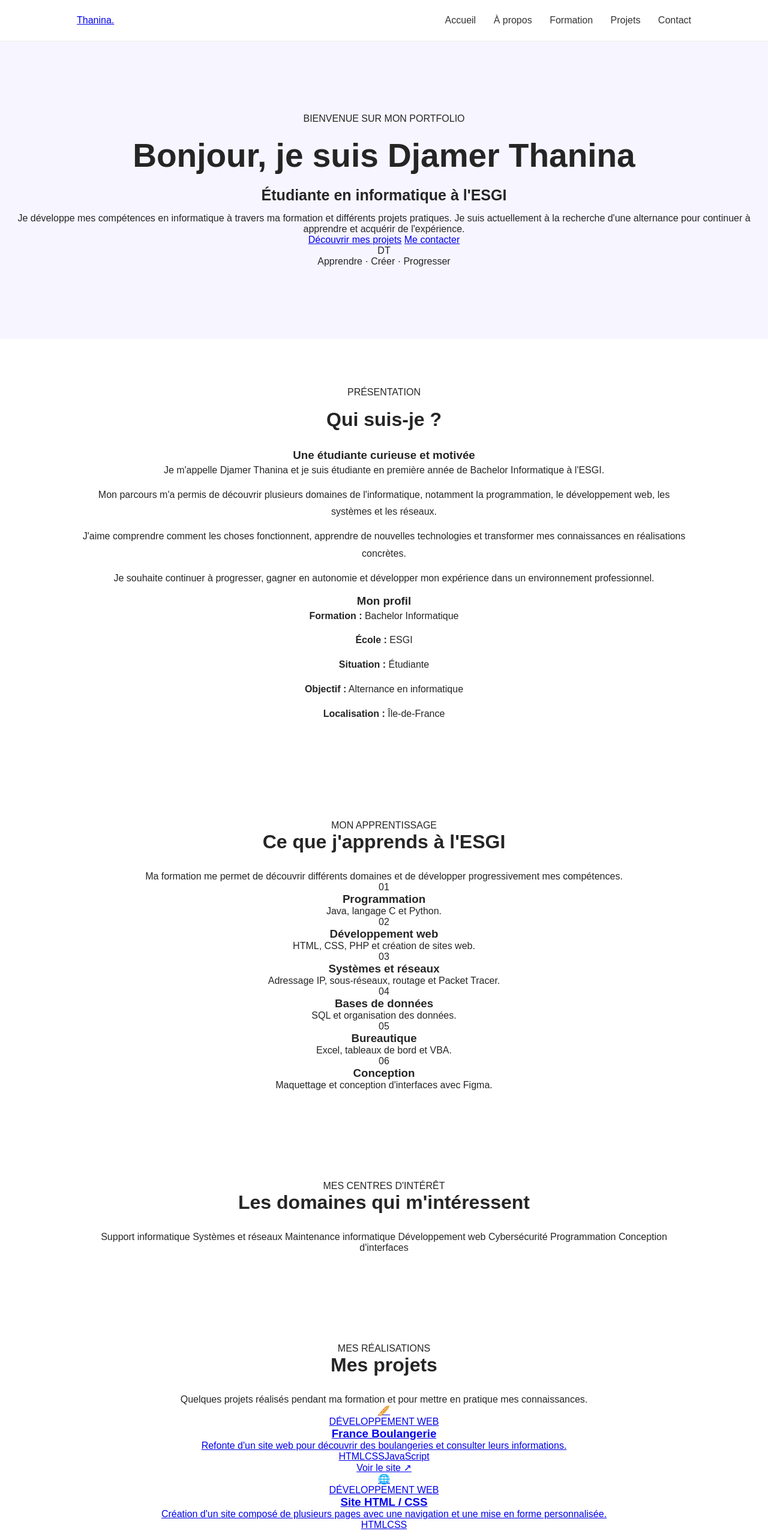
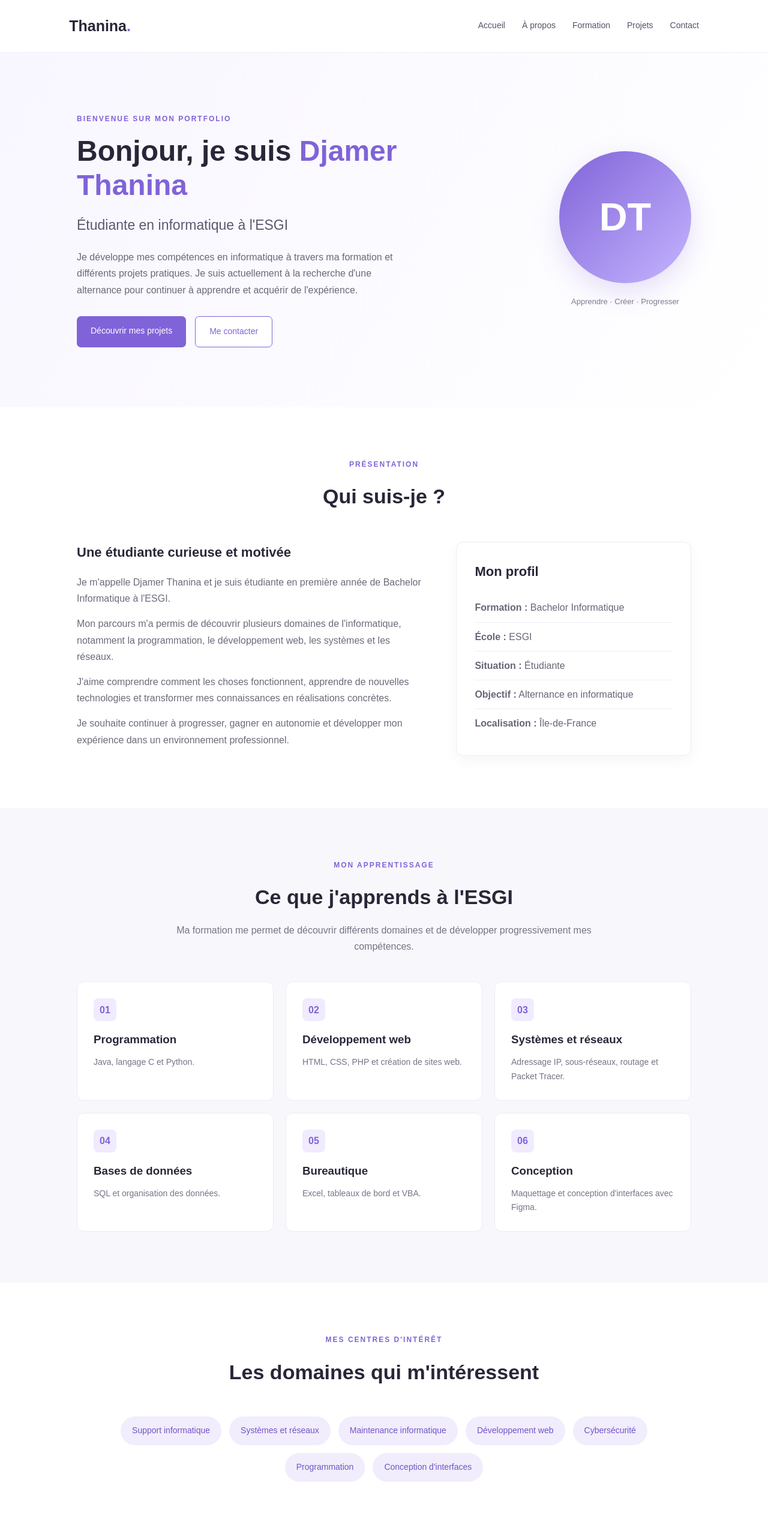
Before and after one commit to djamerthanina-arch/portfolio, a plain HTML site: page index.html in a window 1280 px wide. Shown: the top 2552 px of the page at 60% size. Drawn offline with Linux system fonts and the light colour scheme.

Commit message:
Refactor CSS styles and improve responsiveness
Updated styles for various elements including header, hero section, buttons, and footer. Adjusted media queries for better responsiveness.

```diff
--- a/style.css
+++ b/style.css
@@ -3,148 +3,513 @@
     margin: 0;
     padding: 0;
     box-sizing: border-box;
-    font-family: Arial, sans-serif;
     scroll-behavior: smooth;
 }
 
 body {
+    font-family: Arial, sans-serif;
+    color: #292638;
     background: #ffffff;
-    color: #252525;
+    line-height: 1.7;
 }
 
-header {
+a {
+    text-decoration: none;
+    color: inherit;
+}
+
+.header {
     display: flex;
     justify-content: space-between;
     align-items: center;
-    padding: 25px 10%;
-    border-bottom: 1px solid #eeeeee;
+    padding: 22px 9%;
+    background: white;
+    border-bottom: 1px solid #eeeeF3;
+    position: sticky;
+    top: 0;
+    z-index: 100;
 }
 
-header h2 {
-    color: #7456d8;
+.logo {
+    font-size: 25px;
+    font-weight: bold;
+    color: #292638;
+}
+
+.logo span {
+    color: #8063d8;
+}
+
+nav {
+    display: flex;
+    gap: 28px;
 }
 
 nav a {
-    text-decoration: none;
-    color: #333;
-    margin-left: 25px;
+    color: #555166;
+    font-size: 14px;
+    transition: 0.3s;
 }
 
 nav a:hover {
-    color: #7456d8;
+    color: #8063d8;
 }
 
 .hero {
-    text-align: center;
-    padding: 120px 20px;
-    background: #f7f5ff;
+    min-height: 570px;
+    padding: 100px 10%;
+    display: flex;
+    align-items: center;
+    justify-content: space-between;
+    gap: 50px;
+    background: linear-gradient(120deg, #f8f6ff, #ffffff);
 }
 
-.intro {
-    color: #7456d8;
-    letter-spacing: 3px;
+.hero-content {
+    max-width: 650px;
+}
+
+.small-title {
+    color: #8063d8;
+    font-size: 12px;
+    font-weight: bold;
+    letter-spacing: 2px;
+    margin-bottom: 15px;
 }
 
 .hero h1 {
-    font-size: 55px;
-    margin: 20px 0;
+    font-size: 48px;
+    line-height: 1.2;
+    margin-bottom: 18px;
+}
+
+.hero h1 span {
+    color: #8063d8;
 }
 
 .hero h2 {
-    font-size: 25px;
+    font-size: 23px;
+    font-weight: normal;
+    color: #5e5871;
+    margin-bottom: 20px;
+}
+
+.hero-description {
+    max-width: 570px;
+    color: #6b6878;
+}
+
+.hero-buttons {
+    display: flex;
+    flex-wrap: wrap;
+    gap: 15px;
+    margin-top: 30px;
+}
+
+.button {
+    display: inline-block;
+    padding: 13px 23px;
+    background: #8063d8;
+    color: white;
+    border-radius: 7px;
+    font-size: 14px;
+    transition: 0.3s;
+}
+
+.button:hover {
+    background: #6246b5;
+    transform: translateY(-3px);
+}
+
+.button-light {
+    background: white;
+    color: #8063d8;
+    border: 1px solid #8063d8;
+}
+
+.button-light:hover {
+    color: white;
+}
+
+.hero-decoration {
+    text-align: center;
+    color: #807a91;
+    font-size: 13px;
+}
+
+.circle {
+    width: 220px;
+    height: 220px;
+    border-radius: 50%;
+    background: linear-gradient(135deg, #8063d8, #c5b5ff);
+    display: flex;
+    align-items: center;
+    justify-content: center;
+    margin-bottom: 20px;
+    box-shadow: 0 15px 45px rgba(128, 99, 216, 0.2);
+}
+
+.circle span {
+    font-size: 65px;
+    font-weight: bold;
+    color: white;
+}
+
+.section {
+    padding: 85px 10%;
+}
+
+.section-grey {
+    background: #f8f7fb;
+}
+
+.section-heading {
+    text-align: center;
+    max-width: 700px;
+    margin: 0 auto 45px;
+}
+
+.section-heading h2 {
+    font-size: 34px;
+    margin-bottom: 12px;
+}
+
+.section-heading > p:last-child {
+    color: #777386;
+}
+
+.about-content {
+    display: grid;
+    grid-template-columns: 1.5fr 1fr;
+    gap: 45px;
+    align-items: center;
+}
+
+.about-text h3,
+.about-card h3 {
+    font-size: 22px;
+    margin-bottom: 18px;
+}
+
+.about-text p {
+    color: #6e6a7a;
     margin-bottom: 15px;
 }
 
-.btn {
-    display: inline-block;
-    margin-top: 25px;
-    padding: 14px 25px;
-    background: #7456d8;
-    color: white;
-    text-decoration: none;
-    border-radius: 8px;
+.about-card {
+    background: white;
+    border: 1px solid #eeeaf7;
+    border-radius: 12px;
+    padding: 30px;
+    box-shadow: 0 8px 25px rgba(40, 30, 70, 0.04);
 }
 
-section {
-    padding: 75px 10%;
-    text-align: center;
+.about-card p {
+    border-bottom: 1px solid #f0edf5;
+    padding: 10px 0;
+    color: #696577;
 }
 
-section h2 {
-    margin-bottom: 30px;
-    font-size: 32px;
+.about-card p:last-child {
+    border: none;
 }
 
-#apropos p {
-    line-height: 1.8;
-    margin-bottom: 12px;
+.skills-grid {
+    display: grid;
+    grid-template-columns: repeat(3, 1fr);
+    gap: 20px;
 }
 
-.projects {
+.skill-card {
+    background: white;
+    padding: 27px;
+    border-radius: 12px;
+    border: 1px solid #eeeaf7;
+    transition: 0.3s;
+}
+
+.skill-card:hover {
+    transform: translateY(-5px);
+    box-shadow: 0 10px 25px rgba(40, 30, 70, 0.07);
+}
+
+.skill-icon {
+    display: inline-flex;
+    width: 38px;
+    height: 38px;
+    background: #f0ebff;
+    color: #8063d8;
+    border-radius: 8px;
+    justify-content: center;
+    align-items: center;
+    font-weight: bold;
+    margin-bottom: 15px;
+}
+
+.skill-card h3 {
+    margin-bottom: 10px;
+}
+
+.skill-card p {
+    color: #777386;
+    font-size: 14px;
+}
+
+.interests {
+    display: flex;
+    flex-wrap: wrap;
+    justify-content: center;
+    gap: 13px;
+}
+
+.interests span {
+    background: #f1edfc;
+    color: #7254c5;
+    padding: 12px 19px;
+    border-radius: 30px;
+    font-size: 14px;
+}
+
+.projects-grid {
     display: grid;
-    grid-template-columns: repeat(2, 1fr);
+    grid-template-columns: repeat(3, 1fr);
     gap: 25px;
 }
 
-.project {
-    text-decoration: none;
-    color: #252525;
-    padding: 25px;
-    border: 1px solid #eeeeee;
-    border-radius: 12px;
+.project-card {
+    display: block;
+    background: white;
+    border: 1px solid #ece9f2;
+    border-radius: 13px;
+    overflow: hidden;
     transition: 0.3s;
 }
 
-.project:hover {
+.project-card:hover {
     transform: translateY(-7px);
-    box-shadow: 0 8px 25px #ddd;
+    box-shadow: 0 15px 35px rgba(40, 30, 70, 0.1);
 }
 
-.project-image {
-    background: #f3f0ff;
-    padding: 45px;
-    font-size: 55px;
-    border-radius: 8px;
+.project-visual {
+    height: 190px;
+    display: flex;
+    justify-content: center;
+    align-items: center;
+    font-size: 65px;
+}
+
+.visual-bakery {
+    background: #fff1df;
+}
+
+.visual-web {
+    background: #e9f1ff;
+}
+
+.visual-java {
+    background: #f1eaff;
+}
+
+.visual-excel {
+    background: #e8f7ee;
+}
+
+.visual-network {
+    background: #e8f4fa;
+}
+
+.visual-figma {
+    background: #fff0f2;
+}
+
+.project-info {
+    padding: 23px;
+}
+
+.project-type {
+    color: #8063d8;
+    font-size: 10px;
+    font-weight: bold;
+    letter-spacing: 1.3px;
+    margin-bottom: 10px;
+}
+
+.project-info h3 {
+    font-size: 19px;
+    margin-bottom: 10px;
+}
+
+.project-info > p:not(.project-type) {
+    font-size: 14px;
+    color: #777386;
+    min-height: 70px;
+}
+
+.tags {
+    display: flex;
+    flex-wrap: wrap;
+    gap: 7px;
+    margin: 17px 0;
+}
+
+.tags span {
+    background: #f2eff9;
+    color: #7254c5;
+    padding: 5px 10px;
+    border-radius: 5px;
+    font-size: 11px;
+}
+
+.project-link {
+    display: inline-block;
+    color: #8063d8;
+    font-weight: bold;
+    font-size: 13px;
+    margin-top: 5px;
+}
+
+.objective {
+    max-width: 850px;
+    margin: auto;
+    text-align: center;
+    background: #f7f4ff;
+    border-radius: 16px;
+    padding: 55px 35px;
+}
+
+.objective h2 {
+    font-size: 30px;
     margin-bottom: 20px;
 }
 
-.project h3 {
-    margin-bottom: 12px;
-}
-
-.project p {
+.objective p:not(.small-title) {
+    color: #6e6a7a;
     margin-bottom: 15px;
 }
 
-.project span {
-    color: #7456d8;
+.contact-list {
+    max-width: 650px;
+    margin: auto;
+    display: grid;
+    gap: 15px;
 }
 
-#contact {
-    background: #f7f5ff;
+.contact-list a {
+    display: flex;
+    justify-content: space-between;
+    gap: 15px;
+    background: white;
+    padding: 18px 22px;
+    border: 1px solid #eeeaf7;
+    border-radius: 9px;
+    transition: 0.3s;
+}
+
+.contact-list a:hover {
+    border-color: #8063d8;
+    color: #8063d8;
+}
+
+.contact-list span {
+    font-weight: bold;
 }
 
 footer {
-    text-align: center;
-    padding: 25px;
-    color: #777;
+    padding: 25px 10%;
+    display: flex;
+    justify-content: space-between;
+    gap: 15px;
+    color: #777386;
+    font-size: 13px;
 }
 
-@media (max-width: 700px) {
-    header {
+footer a {
+    color: #8063d8;
+}
+
+@media (max-width: 950px) {
+    .hero {
         flex-direction: column;
-        gap: 20px;
+        text-align: center;
+    }
+
+    .hero-description {
+        margin: auto;
+    }
+
+    .hero-buttons {
+        justify-content: center;
+    }
+
+    .skills-grid {
+        grid-template-columns: repeat(2, 1fr);
+    }
+
+    .projects-grid {
+        grid-template-columns: repeat(2, 1fr);
+    }
+}
+
+@media (max-width: 650px) {
+    .header {
+        flex-direction: column;
+        gap: 15px;
+        padding: 18px 5%;
+    }
+
+    nav {
+        flex-wrap: wrap;
+        justify-content: center;
+        gap: 13px;
     }
 
     nav a {
-        margin: 8px;
+        font-size: 12px;
+    }
+
+    .hero {
+        padding: 75px 7%;
     }
 
     .hero h1 {
-        font-size: 38px;
+        font-size: 35px;
     }
 
-    .projects {
+    .hero h2 {
+        font-size: 19px;
+    }
+
+    .circle {
+        width: 160px;
+        height: 160px;
+    }
+
+    .circle span {
+        font-size: 48px;
+    }
+
+    .section {
+        padding: 65px 7%;
+    }
+
+    .section-heading h2 {
+        font-size: 27px;
+    }
+
+    .about-content,
+    .skills-grid,
+    .projects-grid {
         grid-template-columns: 1fr;
     }
+
+    .contact-list a {
+        flex-direction: column;
+        gap: 4px;
+        overflow-wrap: anywhere;
+    }
+
+    footer {
+        flex-direction: column;
+        text-align: center;
+    }
 }
```
